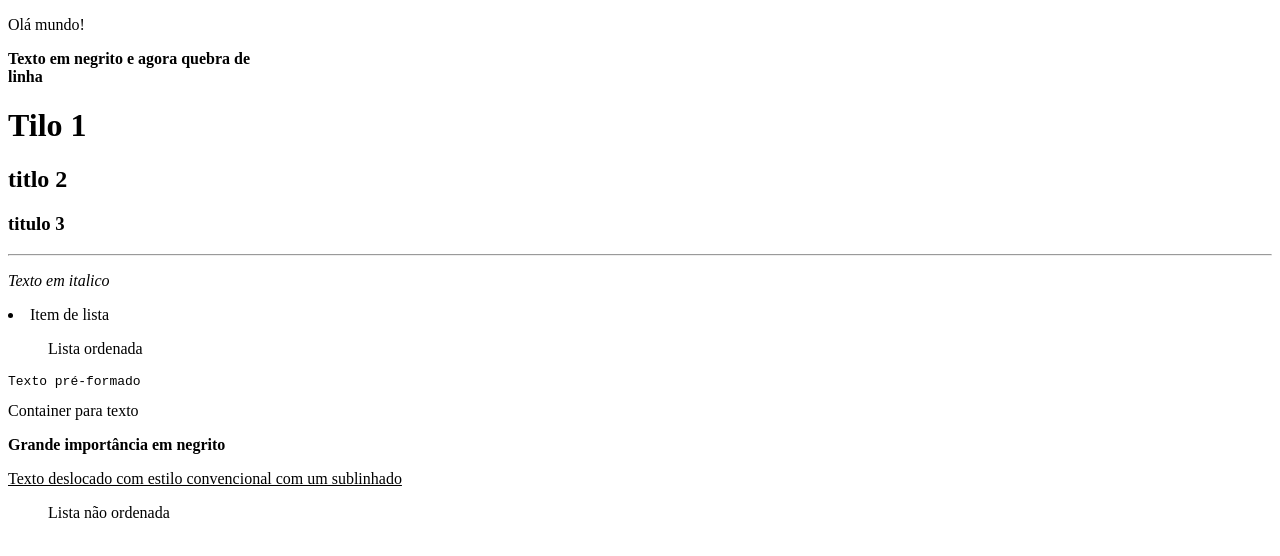
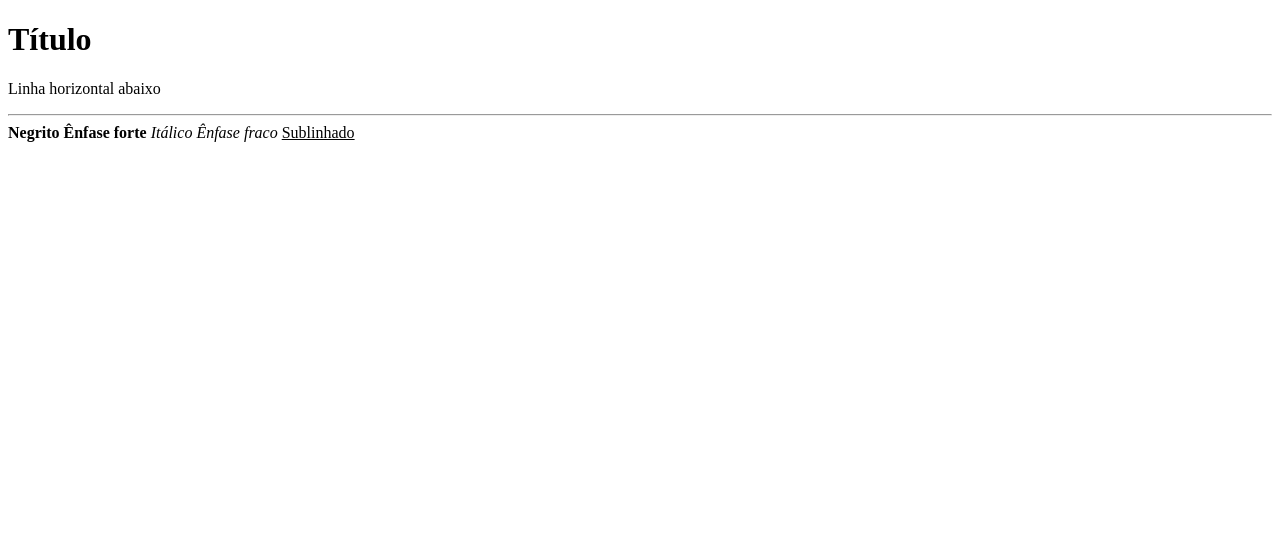
Before and after one commit to Rafaelnascimento85/HTML_PrimeiroProjeto, a website: page public_html/index.html in a window 1280 px wide. Drawn offline with Linux system fonts and the light colour scheme.

Commit message:
configurando pagina com as tags

```diff
--- a/public_html/index.html
+++ b/public_html/index.html
@@ -1,24 +1,16 @@
 <!DOCTYPE html>
 <html>
-    <head>
-        <title>Minha priemeira página</title>
-        <meta charset="UTF-8">
-    </head>
+    <head><meta charset="UTF-8"></head>
     <body>
-        <p>Olá mundo!</p>
-        <p><b>Texto em negrito e agora quebra de <br>linha</b></p>
-        <p><h1>Tilo 1</h1></p>
-        <p><h2>titlo 2</h2></p>
-        <p><h3>titulo 3</h3></p>
+        <h1>Título</h1>
+        <p>Linha horizontal abaixo</p>
         <hr>
-        <p><i>Texto em italico</i></p>
-        <p><li>Item de lista</li></p>
-        <p><ol>Lista ordenada</ol></p>
-        <pre>Texto pré-formado</pre>
-        <span>Container para texto</span>
-        <p><strong>Grande importância em negrito</strong></p>
-        <p><u>Texto deslocado com estilo convencional com um sublinhado</u></p>
-        <p><ul>Lista não ordenada</ul></p>
-
+        <span>
+            <b>Negrito</b>
+            <strong>Ênfase forte</strong>
+            <i>Itálico</i>
+            <em>Ênfase fraco</em>
+            <u>Sublinhado</u>
+        </span>
     </body>
 </html>
```
